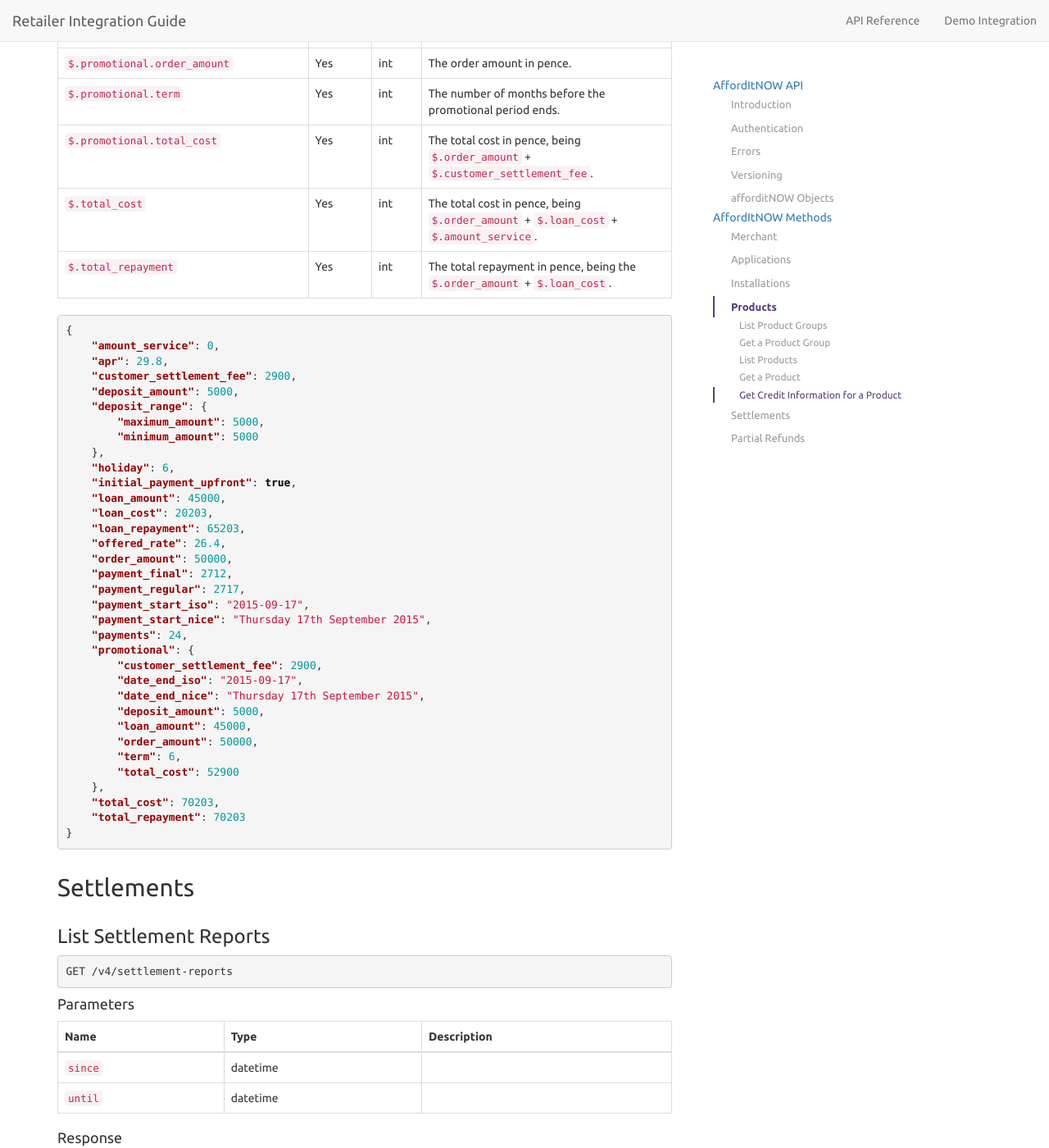
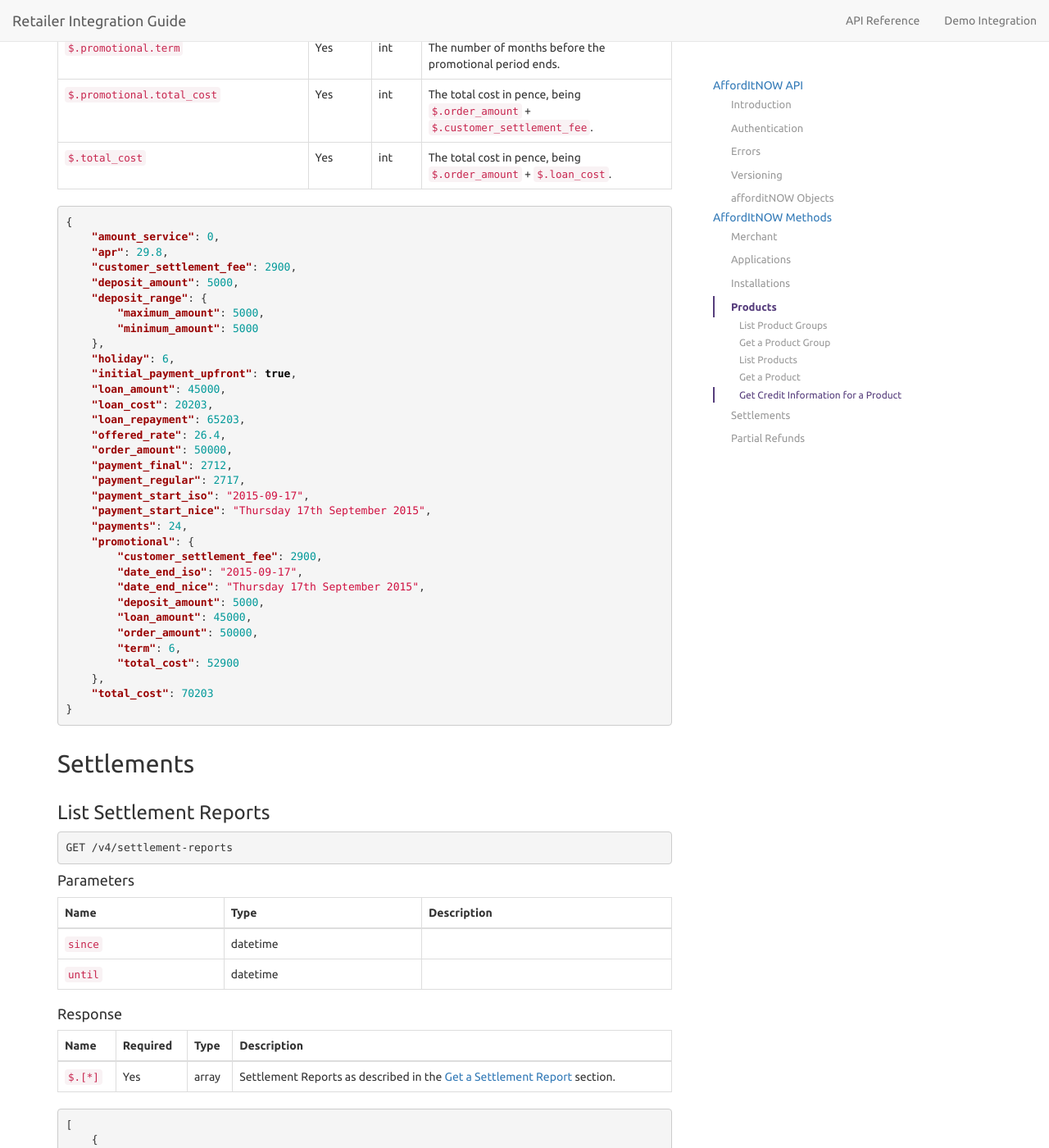
Before and after one commit to PayBreak/retailer-integration-guide, a Jekyll site: the page built from api/index.md, in a window 1280 px wide and 1400 px high, scrolled down 25322 px. Shown: the whole window at 82% size. Built offline with Jekyll 4.4.1, drawn with Linux system fonts in a browser that asks for light colours; nearby versions of some CDN libraries; Markdown is read by kramdown in place of the engine named in the settings; some of the changed text lies outside the part shown.

Commit message:
Total repayment changes

````diff
--- a/_includes/v4/installations.md
+++ b/_includes/v4/installations.md
@@ -143,8 +143,7 @@ Name | Required | Type | Description
                         "term": 9,
                         "total_cost": 52900
                     },
-                    "total_cost": 74598,
-                    "total_repayment": 74598
+                    "total_cost": 74598
                 }
             },
             {
@@ -208,8 +207,7 @@ Name | Required | Type | Description
                         "term": 12,
                         "total_cost": 52900
                     },
-                    "total_cost": 79295,
-                    "total_repayment": 79295
+                    "total_cost": 79295
                 }
             }
         ]
@@ -269,8 +267,7 @@ Name | Required | Type | Description
                     "payment_start_iso": "2015-07-01",
                     "payment_start_nice": "Wednesday 1st July 2015",
                     "payments": 12,
-                    "total_cost": 51370,
-                    "total_repayment": 51370
+                    "total_cost": 51370
                 }
             }
         ]
--- a/_includes/v4/products.md
+++ b/_includes/v4/products.md
@@ -319,8 +319,7 @@ Name | Required | Type | Description
 `$.promotional.order_amount` | Yes | int | The order amount in pence.
 `$.promotional.term` | Yes | int | The number of months before the promotional period ends.
 `$.promotional.total_cost` | Yes | int | The total cost in pence, being `$.order_amount` + `$.customer_settlement_fee`.
-`$.total_cost` | Yes | int | The total cost in pence, being `$.order_amount` + `$.loan_cost` + `$.amount_service`.
-`$.total_repayment` | Yes | int | The total repayment in pence, being the `$.order_amount` + `$.loan_cost`.
+`$.total_cost` | Yes | int | The total cost in pence, being `$.order_amount` + `$.loan_cost`.
 
 ```json
 {
@@ -354,7 +353,6 @@ Name | Required | Type | Description
         "term": 6,
         "total_cost": 52900
     },
-    "total_cost": 70203,
-    "total_repayment": 70203
+    "total_cost": 70203
 }
 ```
````
